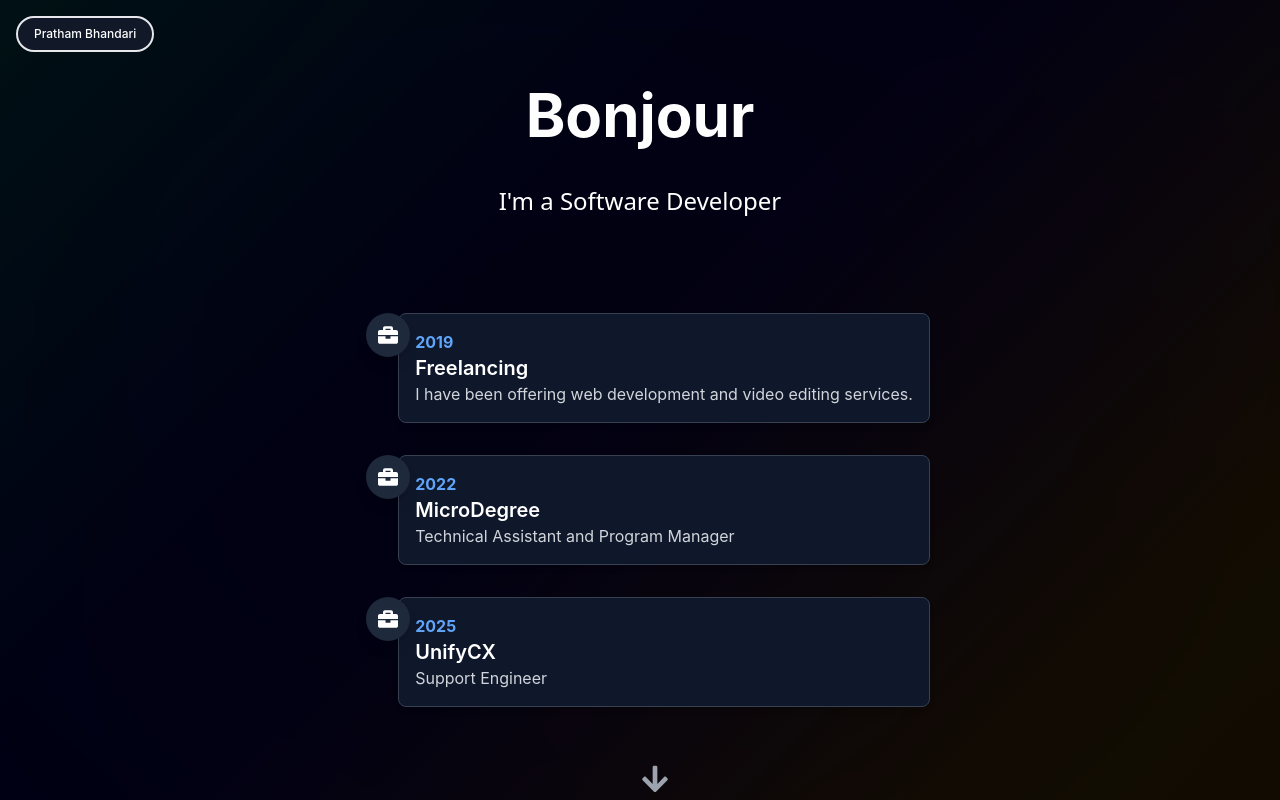
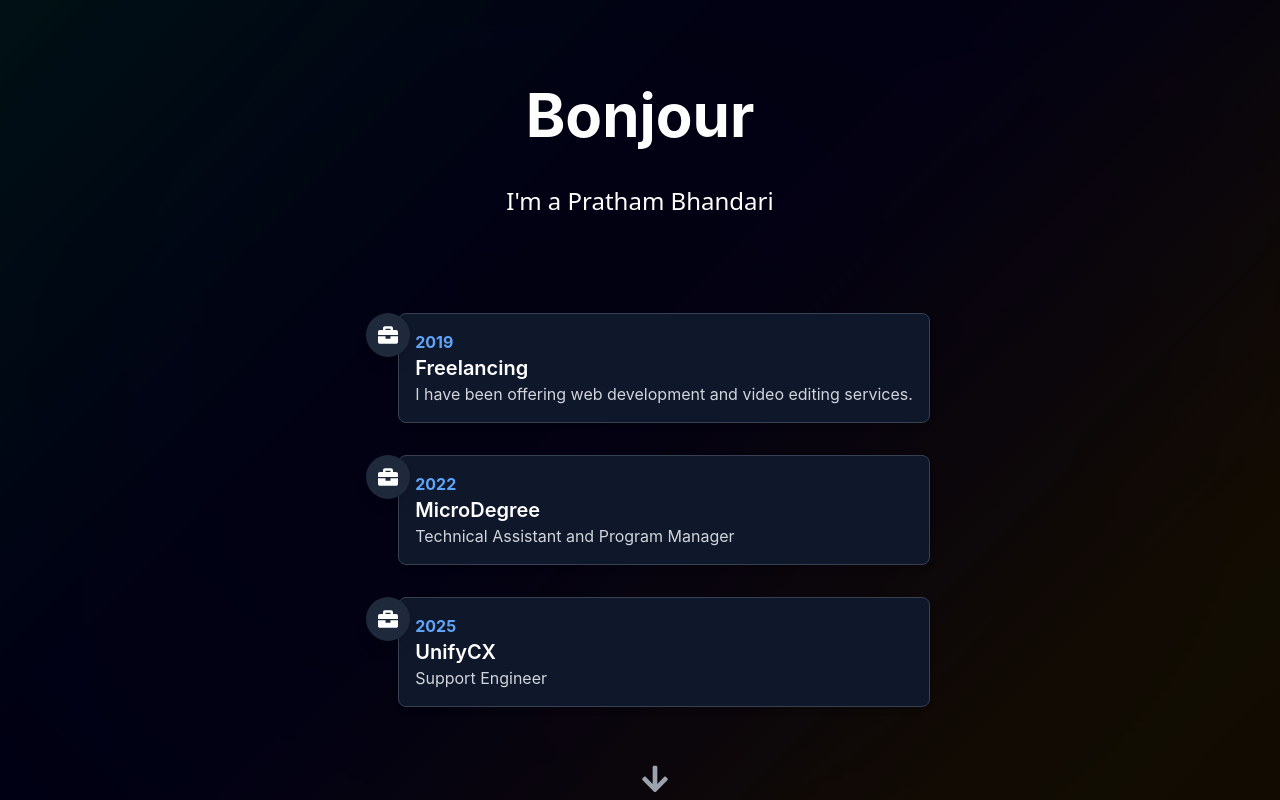
Before and after one commit to prathambhandari/prathambhandari.com, a React (Create React App) app: page / in a window 1280 px wide. Shown: the top 800 px of the page. Built offline with nearby package versions, Linux system fonts and the light colour scheme.

Commit message:
header removed

```diff
--- a/src/App.js
+++ b/src/App.js
@@ -8,7 +8,7 @@
 function App() {
   return (
     <div className="App scroll-smooth ">
-      <Header />
+      {/* <Header /> */}
       <Home />
       <About />
       <Courses/>
--- a/src/components/Home.js
+++ b/src/components/Home.js
@@ -37,7 +37,7 @@
                 </motion.h1>
 
                 <h2 className="text-white flex justify-center  font-sans z-20 w-96 text-lg sm:text-lg md:text-xl lg:text-2xl 2xl:text-3xl">
-                    I'm a Software Developer
+                    I'm a Pratham Bhandari
                 </h2>
 
                 <div className="flex flex-col lg:flex-row gap-6">
```
